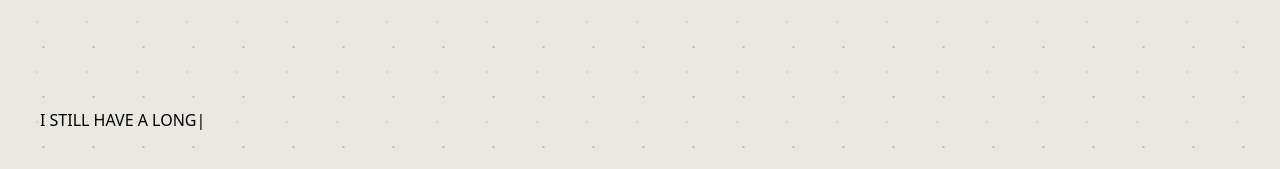
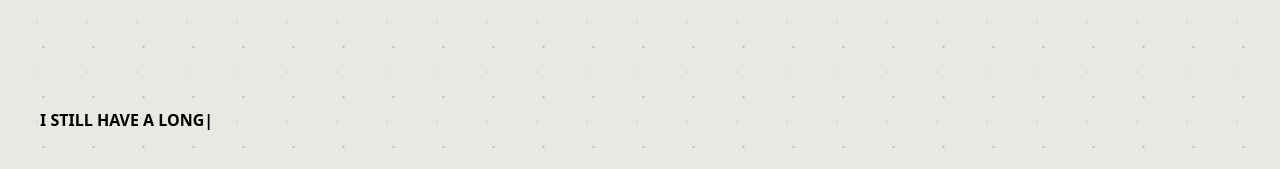
Before and after one commit to jaedanpersaud12/portfolio-v2, a Next.js app: page / in a window 1280 px wide. Shown: the part 628-797 px from the top of the page. Built offline with nearby package versions, Linux system fonts and the light colour scheme; a web font is replaced by a local one.

Commit message:
Update TypeAnimation.tsx

```diff
--- a/src/components/atoms/TypeAnimation.tsx
+++ b/src/components/atoms/TypeAnimation.tsx
@@ -8,17 +8,24 @@ type Props = {};
 const TypeAnimationComponent = (props: Props) => {
   return (
     <TypeAnimation
-      className="absolute bottom-0 left-0 p-10 uppercase text-text"
+      className="absolute bottom-0 left-0 p-10 font-semibold uppercase text-text"
       sequence={[
         "IN PROGRESS...",
         1000,
+
         "I STILL HAVE A LONG WAY TO GO...",
         1000,
         "MAYBE I'LL DO SOME PARALLAX STUFF...",
         1000,
         "OR SOME WACKY ANIMATIONS...",
         1000,
+        "YOU SHOULD CHECK OUT THE DARK/LIGHT MODES",
+        1000,
         "LET ME KNOW WHAT YOU THINK",
+        1000,
+        "OBSESSED WITH THAT TITLE ANIMATION...",
+        1000,
+        "AND THE NAVIGATION ANIMATION...",
         1000,
       ]}
       wrapper="span"
```
